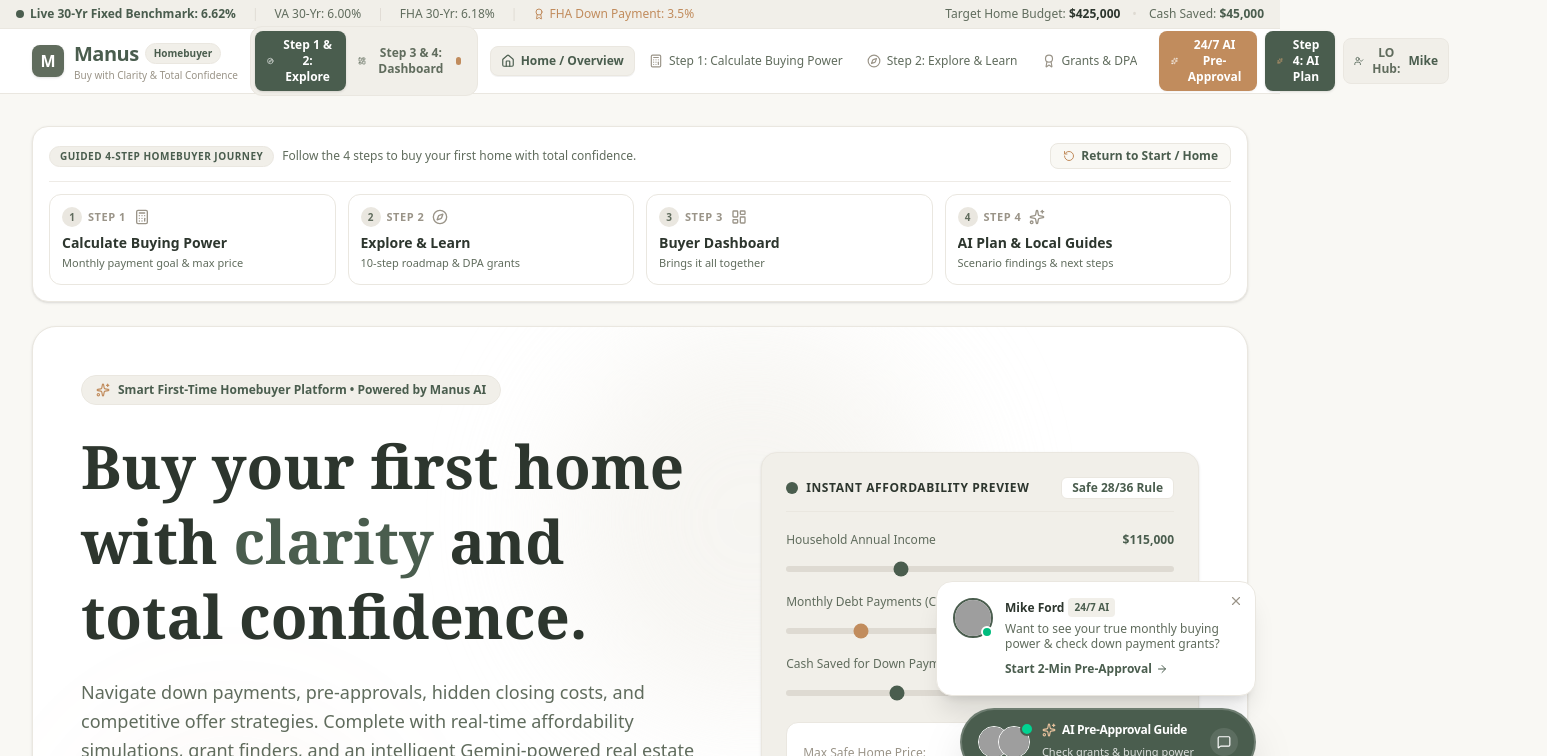
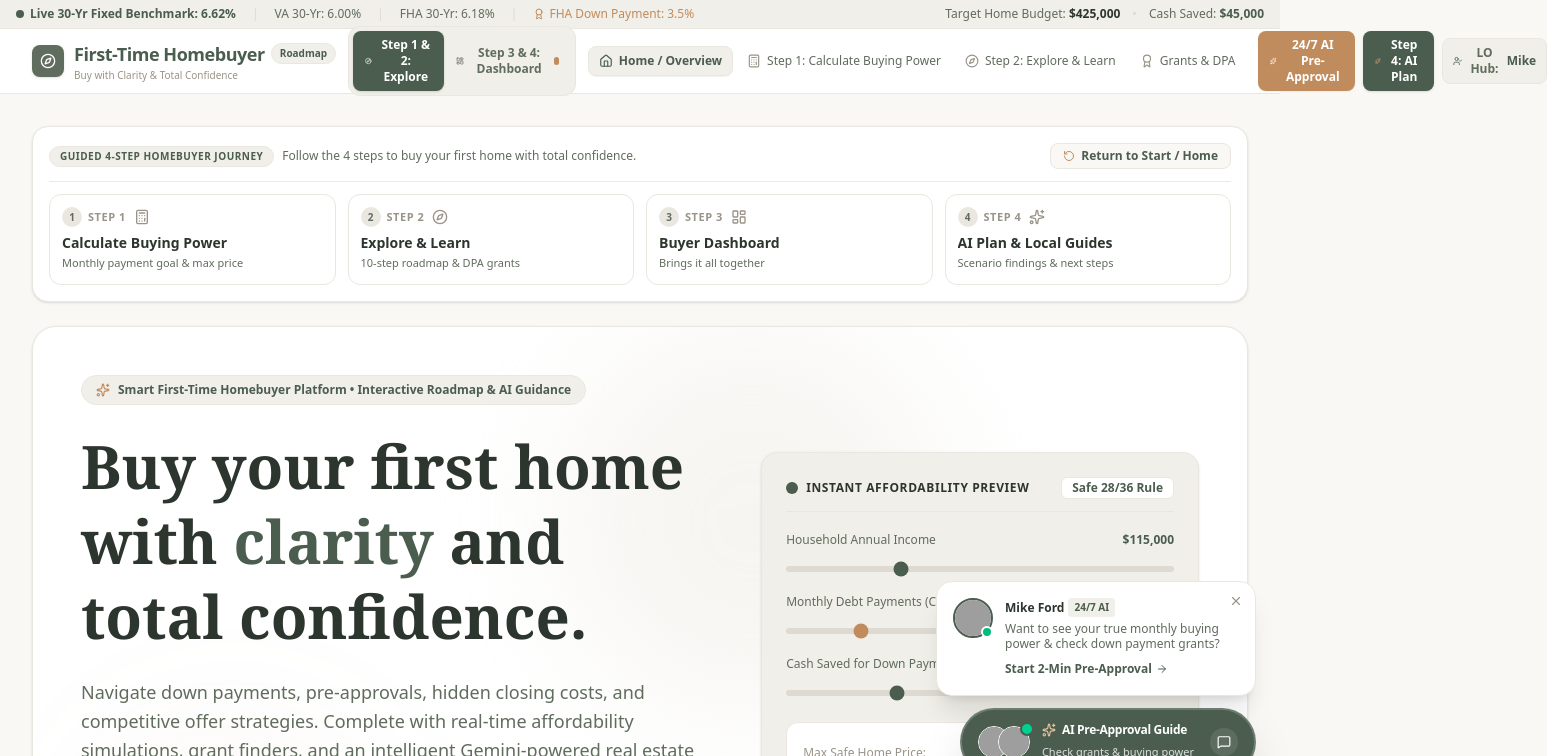
Before and after one commit to mfordmtgLO/first-time-homebuyer_ai_studio, a React (Vite) app: page / in a window 1280 px wide. Shown: the top 756 px of the page, 1547 px wide, since content can reach past the window. Built offline with nearby package versions, Linux system fonts and the light colour scheme; grey boxes are pictures that could not be loaded.

Commit message:
refactor: rebrand app to First-Time Homebuyer Roadmap
Rename application assets and update branding across the platform. Migrate localStorage key to maintain state persistence.

```diff
--- a/index.html
+++ b/index.html
@@ -3,13 +3,13 @@
   <head>
     <meta charset="UTF-8" />
     <meta name="viewport" content="width=device-width, initial-scale=1.0" />
-    <title>Manus First-Time Homebuyer</title>
-    <meta name="description" content="An intelligent first-time homebuyer platform with real-time mortgage calculations, tour scorecards, grant finder, and AI real estate copilot." />
+    <title>First-Time Homebuyer Roadmap</title>
+    <meta name="description" content="An intelligent first-time homebuyer roadmap with real-time mortgage calculations, tour scorecards, grant finder, and AI real estate advisor." />
     <link rel="preconnect" href="https://fonts.googleapis.com">
     <link rel="preconnect" href="https://fonts.gstatic.com" crossorigin>
     <link href="https://fonts.googleapis.com/css2?family=Lora:ital,wght@0,400..700;1,400..700&family=Plus+Jakarta+Sans:ital,wght@0,300..800;1,300..800&display=swap" rel="stylesheet">
-    <meta property="og:title" content="Manus First-Time Homebuyer" />
-    <meta property="og:description" content="Smart homebuyer platform and AI copilot." />
+    <meta property="og:title" content="First-Time Homebuyer Roadmap" />
+    <meta property="og:description" content="Smart first-time homebuyer roadmap, calculators, grant directory, and AI advisor." />
     <meta property="og:type" content="website" />
     <meta name="twitter:card" content="summary_large_image" />
   </head>
--- a/metadata.json
+++ b/metadata.json
@@ -1,6 +1,6 @@
 {
-  "name": "Manus First-Time Homebuyer",
-  "description": "Comprehensive first-time homebuyer website and intelligent dashboard with mortgage calculations, property tour scorecards, grant finder, closing tracker, and AI homebuying advisor.",
+  "name": "First-Time Homebuyer Roadmap",
+  "description": "Comprehensive first-time homebuyer roadmap and intelligent portal with mortgage calculations, property tour scorecards, grant finder, closing tracker, and AI homebuying advisor.",
   "requestFramePermissions": [],
   "majorCapabilities": ["MAJOR_CAPABILITY_SERVER_SIDE_GEMINI_API"]
 }
--- a/src/App.tsx
+++ b/src/App.tsx
@@ -1,4 +1,5 @@
 import React, { useState, useEffect } from "react";
+import { Compass } from "lucide-react";
 import { Navbar } from "./components/Navbar";
 import { StepNavigationBanner } from "./components/StepNavigationBanner";
 import { HeroWebsite } from "./components/HeroWebsite";
@@ -53,7 +54,7 @@ export default function App() {
   // Loan Officer & Local Professional Guides State
   const [guidesState, setGuidesState] = useState<ProfessionalGuidesState>(() => {
     try {
-      const saved = localStorage.getItem("manus_guides_state_v2");
+      const saved = localStorage.getItem("homebuyer_roadmap_state_v2") || localStorage.getItem("manus_guides_state_v2");
       if (saved) {
         const parsed = JSON.parse(saved);
         if (parsed.loanOfficers && parsed.pairings) {
@@ -83,7 +84,7 @@ export default function App() {
   // Sync to localStorage
   useEffect(() => {
     try {
-      localStorage.setItem("manus_guides_state_v2", JSON.stringify(guidesState));
+      localStorage.setItem("homebuyer_roadmap_state_v2", JSON.stringify(guidesState));
     } catch (e) {
       console.warn("Error saving guides state to localStorage:", e);
     }
@@ -330,11 +331,11 @@ export default function App() {
               onClick={() => handleNavigate("hero", "website")}
               className="flex items-center gap-2.5 text-left group focus:outline-none"
             >
-              <div className="w-8 h-8 rounded-lg bg-[#606C5D] flex items-center justify-center font-bold text-white text-base shadow-sm group-hover:scale-105 transition-transform">
-                M
+              <div className="w-8 h-8 rounded-lg bg-[#606C5D] flex items-center justify-center font-bold text-white shadow-sm group-hover:scale-105 transition-transform">
+                <Compass className="w-4 h-4 text-white" />
               </div>
               <div>
-                <span className="font-bold text-[#2D362E] text-sm">Manus Homebuyer</span>
+                <span className="font-bold text-[#2D362E] text-sm">First-Time Homebuyer Roadmap</span>
                 <p className="text-[11px] text-[#9A9488]">Buy your first home with clarity and total confidence.</p>
               </div>
             </button>
--- a/src/components/AICopilot.tsx
+++ b/src/components/AICopilot.tsx
@@ -29,7 +29,7 @@ export const AICopilot: React.FC<AICopilotProps> = ({ profile, properties }) =>
     {
       id: "msg-1",
       sender: "advisor",
-      text: `Hello! I am your Manus AI Real Estate Advisor. I'm here to help you navigate every phase of buying your first home—from understanding DTI ratios, grant options, and Interested Party Contribution (IPC) limits to crafting winning offers and negotiating inspection credits. How can I help you today?`,
+      text: `Hello! I am your First-Time Homebuyer Roadmap AI Advisor. I'm here to help you navigate every phase of buying your first home—from understanding DTI ratios, grant options, and Interested Party Contribution (IPC) limits to crafting winning offers and negotiating inspection credits. How can I help you today?`,
       timestamp: "Just now",
       suggestedActions: [
         "What are the seller concession & IPC limits for FHA, Conventional, VA, and USDA?",
@@ -191,7 +191,7 @@ export const AICopilot: React.FC<AICopilotProps> = ({ profile, properties }) =>
           <div className="space-y-1">
             <div className="inline-flex items-center gap-1.5 px-3 py-1 rounded-full bg-[#F1EFE9] text-[#4A5D4E] text-xs font-semibold border border-[#EAE7E0]">
               <Sparkles className="w-3.5 h-3.5 text-[#C18C5D]" />
-              <span>Manus AI Real Estate Intelligence • Gemini 2.5 Flash</span>
+              <span>Roadmap Real Estate Intelligence • Gemini 3.7 Flash</span>
             </div>
             <h2 className="text-2xl sm:text-3xl font-serif font-bold text-[#2D362E]">
               AI Homebuyer Copilot & Strategic Tools
@@ -205,7 +205,7 @@ export const AICopilot: React.FC<AICopilotProps> = ({ profile, properties }) =>
         {/* Tab Switcher */}
         <div className="flex flex-wrap gap-2 pt-2 border-t border-[#EAE7E0]">
           {[
-            { id: "chat", label: "Ask Manus Copilot", icon: Bot },
+            { id: "chat", label: "Ask AI Copilot", icon: Bot },
             { id: "offer", label: "Offer Strategy Generator", icon: Sparkles },
             { id: "inspection", label: "Inspection Report Triage", icon: ShieldCheck },
             { id: "le_decoder", label: "Loan Estimate (LE) Decoder", icon: FileText },
@@ -277,7 +277,7 @@ export const AICopilot: React.FC<AICopilotProps> = ({ profile, properties }) =>
                 <div className="w-8 h-8 rounded-xl bg-[#F1EFE9] text-[#4A5D4E] border border-[#EAE7E0] flex items-center justify-center">
                   <RefreshCw className="w-4 h-4 animate-spin text-[#C18C5D]" />
                 </div>
-                <span>Manus AI is formulating personalized guidance...</span>
+                <span>AI Copilot is formulating personalized guidance...</span>
               </div>
             )}
           </div>
--- a/src/components/AdsCampaignHub.tsx
+++ b/src/components/AdsCampaignHub.tsx
@@ -76,7 +76,7 @@ export const AdsCampaignHub: React.FC<AdsCampaignHubProps> = ({
   const metaCampaignUrl = `${pairingUrl}${pairingUrl.includes("?") ? "&" : "?"}utm_source=meta_ads&utm_medium=cpc&utm_campaign=first_time_homebuyer_grants&utm_content=co_branded`;
 
   const metaAdSpec = {
-    campaignName: `[Manus 2026] First-Time Buyer Portal • ${loanOfficer.name} + ${activeAgent.name}`,
+    campaignName: `[Homebuyer Roadmap 2026] First-Time Buyer Portal • ${loanOfficer.name} + ${activeAgent.name}`,
     specialCategory: "Housing (HEC - RESPA / Fair Housing Compliant)",
     objective: "Lead Generation / Instant Interactive Portal",
     dailyBudget: adSettings.dailyBudgetUSD || 25,
--- a/src/components/HeroWebsite.tsx
+++ b/src/components/HeroWebsite.tsx
@@ -58,7 +58,7 @@ export const HeroWebsite: React.FC<HeroWebsiteProps> = ({
           <div className="lg:col-span-7 space-y-6">
             <div className="inline-flex items-center gap-2 px-3.5 py-1.5 rounded-full bg-[#F1EFE9] border border-[#EAE7E0] text-[#4A5D4E] text-xs font-semibold">
               <Sparkles className="w-3.5 h-3.5 text-[#C18C5D]" />
-              <span>Smart First-Time Homebuyer Platform • Powered by Manus AI</span>
+              <span>Smart First-Time Homebuyer Platform • Interactive Roadmap & AI Guidance</span>
             </div>
 
             <h1 className="text-3xl sm:text-5xl lg:text-6xl font-serif font-bold text-[#2D362E] leading-tight">
@@ -223,7 +223,7 @@ export const HeroWebsite: React.FC<HeroWebsiteProps> = ({
             The 5 Critical Stages of Buying Your First Home
           </h2>
           <p className="text-sm sm:text-base text-[#606C5D]">
-            Manus guides you step-by-step through every phase—eliminating costly blindspots before they happen.
+            Our roadmap guides you step-by-step through every phase—eliminating costly blindspots before they happen.
           </p>
         </div>
 
--- a/src/components/InstantAffordabilityCalculator.tsx
+++ b/src/components/InstantAffordabilityCalculator.tsx
@@ -587,7 +587,7 @@ export const InstantAffordabilityCalculator: React.FC<InstantAffordabilityCalcul
             <div className="flex items-center justify-between">
               <div className="flex items-center gap-2 text-[#4A5D4E] text-xs font-bold">
                 <Sparkles className="w-4 h-4 text-[#C18C5D]" />
-                <span>Manus AI Underwriter Analysis</span>
+                <span>AI Mortgage Underwriter Analysis</span>
               </div>
 
               <button
--- a/src/components/LoanOfficerPortal.tsx
+++ b/src/components/LoanOfficerPortal.tsx
@@ -475,7 +475,7 @@ export const LoanOfficerPortal: React.FC<LoanOfficerPortalProps> = ({
   };
 
   // URL Helpers
-  const origin = typeof window !== "undefined" ? window.location.origin : "https://manus-homebuyer.app";
+  const origin = typeof window !== "undefined" ? window.location.origin : "https://homebuyer-roadmap.app";
   const activePairingUrl = `${origin}/?lo=${currentLo.id}&agent=${activeAgent?.id || ""}`;
 
   return (
--- a/src/components/LocalProfessionalGuides.tsx
+++ b/src/components/LocalProfessionalGuides.tsx
@@ -153,7 +153,7 @@ export const LocalProfessionalGuides: React.FC<LocalProfessionalGuidesProps> = (
                 <span className="font-semibold">{loanOfficer.phone}</span>
               </a>
               <a
-                href={`mailto:${loanOfficer.email}?subject=First-Time%20Homebuyer%20Inquiry%20from%20Manus`}
+                href={`mailto:${loanOfficer.email}?subject=First-Time%20Homebuyer%20Inquiry%20from%20Roadmap`}
                 className="flex items-center gap-1.5 p-2 bg-white rounded-lg border border-[#EAE7E0] hover:border-[#4A5D4E] transition-colors truncate"
               >
                 <Mail className="w-3.5 h-3.5 text-[#C18C5D] shrink-0" />
@@ -237,7 +237,7 @@ export const LocalProfessionalGuides: React.FC<LocalProfessionalGuidesProps> = (
                 <span className="font-semibold">{activeAgent.phone}</span>
               </a>
               <a
-                href={`mailto:${activeAgent.email}?subject=Home%20Tour%20Inquiry%20from%20Manus`}
+                href={`mailto:${activeAgent.email}?subject=Home%20Tour%20Inquiry%20from%20Roadmap`}
                 className="flex items-center gap-1.5 p-2 bg-white rounded-lg border border-[#EAE7E0] hover:border-[#C18C5D] transition-colors truncate"
               >
                 <Mail className="w-3.5 h-3.5 text-[#4A5D4E] shrink-0" />
--- a/src/components/Navbar.tsx
+++ b/src/components/Navbar.tsx
@@ -113,18 +113,18 @@ export const Navbar: React.FC<NavbarProps> = ({
                 window.scrollTo({ top: 0, behavior: "smooth" });
               }}
               className="flex items-center gap-2.5 text-left group focus:outline-none"
-              title="Return to the beginning: Buy your first home with clarity and total confidence"
+              title="Return to the beginning: First-Time Homebuyer Roadmap"
             >
               <div className="w-8 h-8 bg-[#606C5D] rounded-lg flex items-center justify-center text-white font-bold shadow-sm group-hover:scale-105 transition-transform">
-                M
+                <Compass className="w-4 h-4 text-white" />
               </div>
               <div>
                 <div className="flex items-center gap-1.5">
-                  <span className="text-xl font-semibold tracking-tight text-[#4A5D4E]">
-                    Manus
+                  <span className="text-base sm:text-lg font-bold tracking-tight text-[#4A5D4E]">
+                    First-Time Homebuyer
                   </span>
                   <span className="text-[10px] font-bold px-2 py-0.5 rounded-full bg-[#F1EFE9] text-[#4A5D4E] border border-[#EAE7E0]">
-                    Homebuyer
+                    Roadmap
                   </span>
                 </div>
                 <p className="text-[10px] text-[#9A9488] hidden sm:block font-medium">
--- a/src/components/RoadmapView.tsx
+++ b/src/components/RoadmapView.tsx
@@ -234,7 +234,7 @@ export const RoadmapView: React.FC<RoadmapViewProps> = ({
                     <div className="bg-[#F1EFE9] rounded-xl p-4 border border-[#4A5D4E]/20 space-y-2">
                       <div className="flex items-center gap-1.5 text-[#4A5D4E] font-bold">
                         <Lightbulb className="w-4 h-4 text-[#C18C5D]" />
-                        <span>Manus Pro Tips</span>
+                        <span>Roadmap Pro Tips</span>
                       </div>
                       <ul className="space-y-1.5 text-[#2D362E] pl-4 list-disc marker:text-[#4A5D4E]">
                         {step.keyTips.map((tip, idx) => (
--- a/src/data/initialData.ts
+++ b/src/data/initialData.ts
@@ -473,7 +473,7 @@ export const ROADMAP_MILESTONES: RoadmapMilestone[] = [
     stepNumber: 4,
     stage: "Hunting",
     title: "Home Tours & Structural Scorecard Audits",
-    summary: "Attend open houses and private showings. Use the Manus Home Tour Scorecard to inspect foundation, HVAC age, water pressure, and neighborhood vibes.",
+    summary: "Attend open houses and private showings. Use the interactive Home Tour Scorecard to inspect foundation, HVAC age, water pressure, and neighborhood vibes.",
     duration: "2-6 Weeks",
     completed: false,
     tasks: [
@@ -1132,7 +1132,7 @@ export const INITIAL_SOCIAL_CAMPAIGNS: import("../types").SocialPushCampaign[] =
     title: "Realtor Tour Scorecard & Seller Concession Secret",
     topic: "Home Touring & Inspection",
     hook: "Before you fall in love with staging furniture... here are 3 things we inspect during every single home tour:",
-    bodyCopy: "1️⃣ Age of the water heater & HVAC (avoids $10k surprises)\n2️⃣ Electrical panel & water pressure\n3️⃣ Potential for 2-3% seller repair credits to lower your mortgage rate!\n\nLink in bio to calculate your buying power with our free interactive Manus Homebuyer Hub! 🏡✨",
+    bodyCopy: "1️⃣ Age of the water heater & HVAC (avoids $10k surprises)\n2️⃣ Electrical panel & water pressure\n3️⃣ Potential for 2-3% seller repair credits to lower your mortgage rate!\n\nLink in bio to calculate your buying power with our free interactive First-Time Homebuyer Roadmap! 🏡✨",
     hashtags: ["#PortlandRealtor", "#HomeTour", "#HouseHunting", "#RealEstateTips", "#FirstHome", "#PITI"],
     shareUrl: "",
     status: "draft",
```
